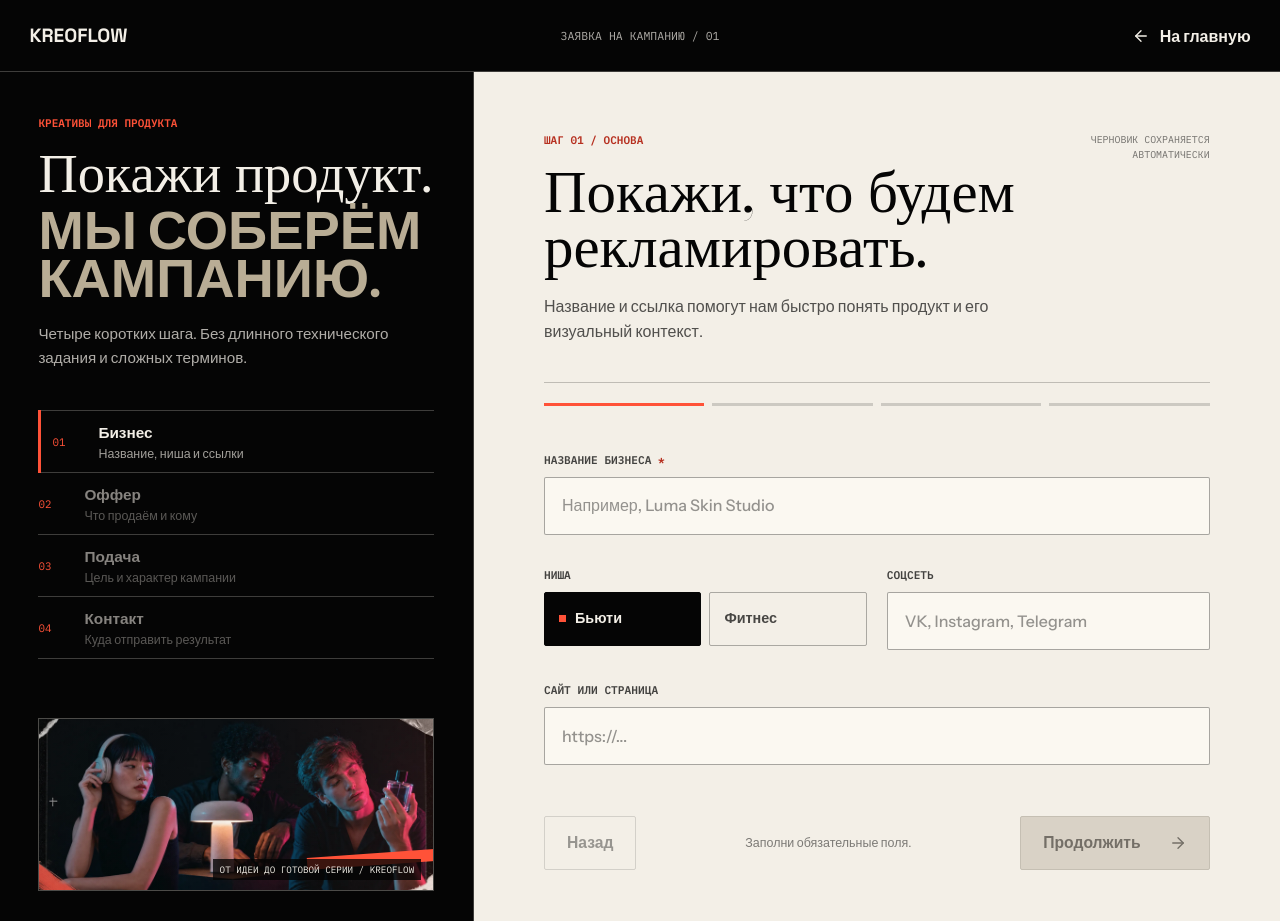
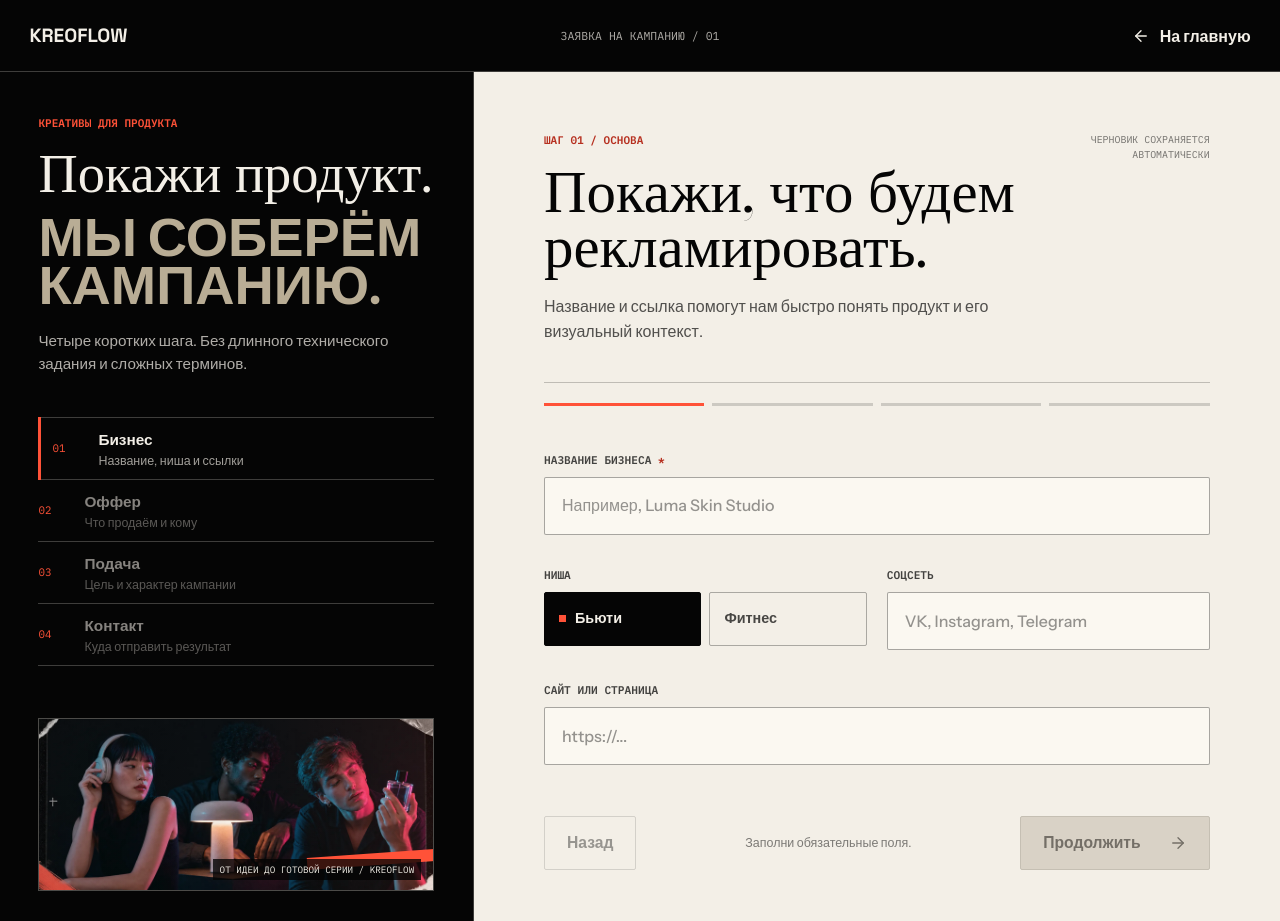
Before and after one commit to maks1son/kreoflow, a Next.js app: page /brief in a window 1280 px wide. Built offline with nearby package versions, Linux system fonts and the light colour scheme; no server answers.

Commit message:
fix: increase brief title separation

```diff
--- a/src/app/brief.css
+++ b/src/app/brief.css
@@ -143,7 +143,7 @@
 
 .brief-intro h1 span {
   display: block;
-  margin-top: 0.12em;
+  margin-top: 0.24em;
   color: var(--brief-taupe);
   font-family: "Barlow Condensed", sans-serif;
   font-weight: 700;
```
